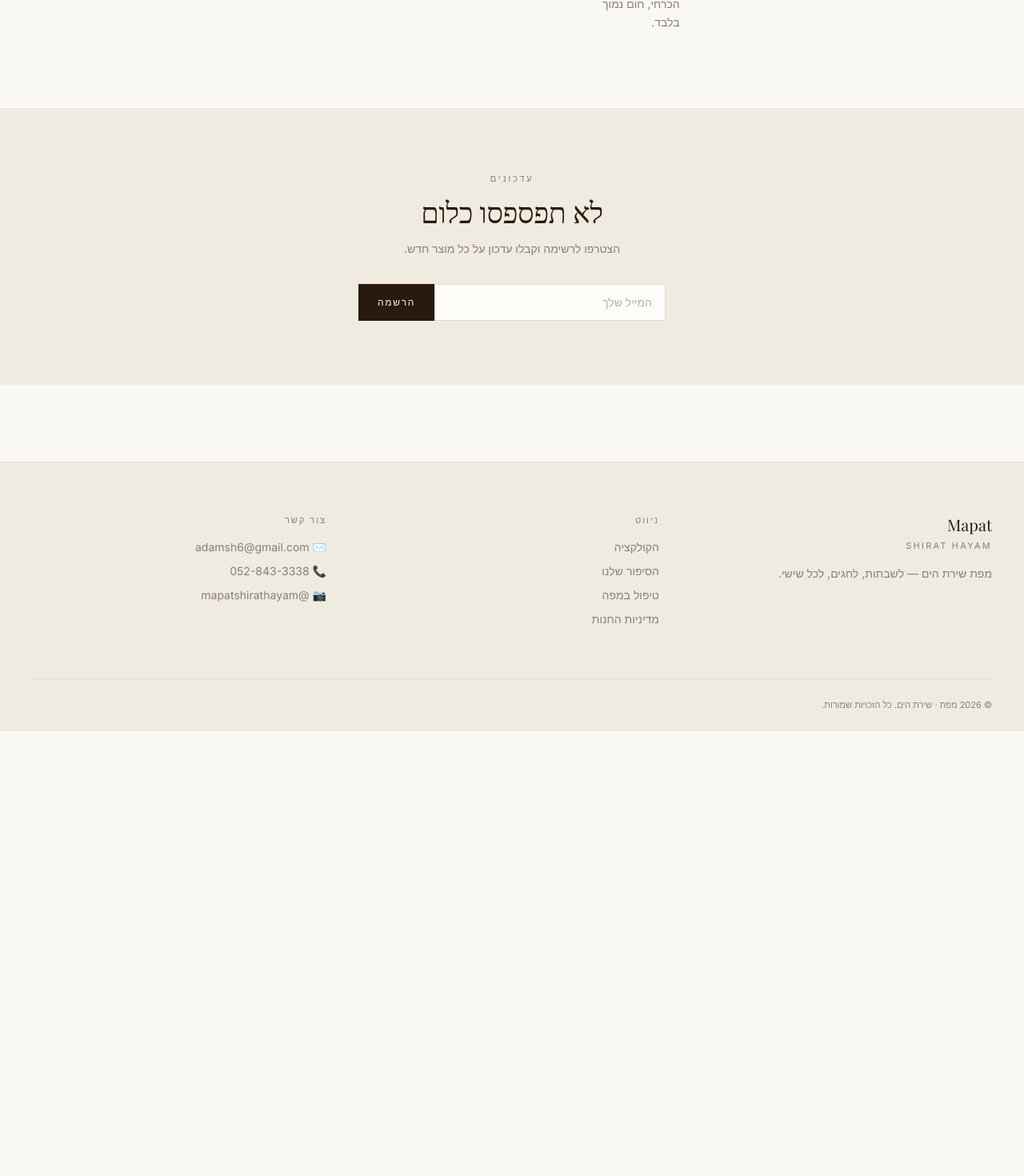
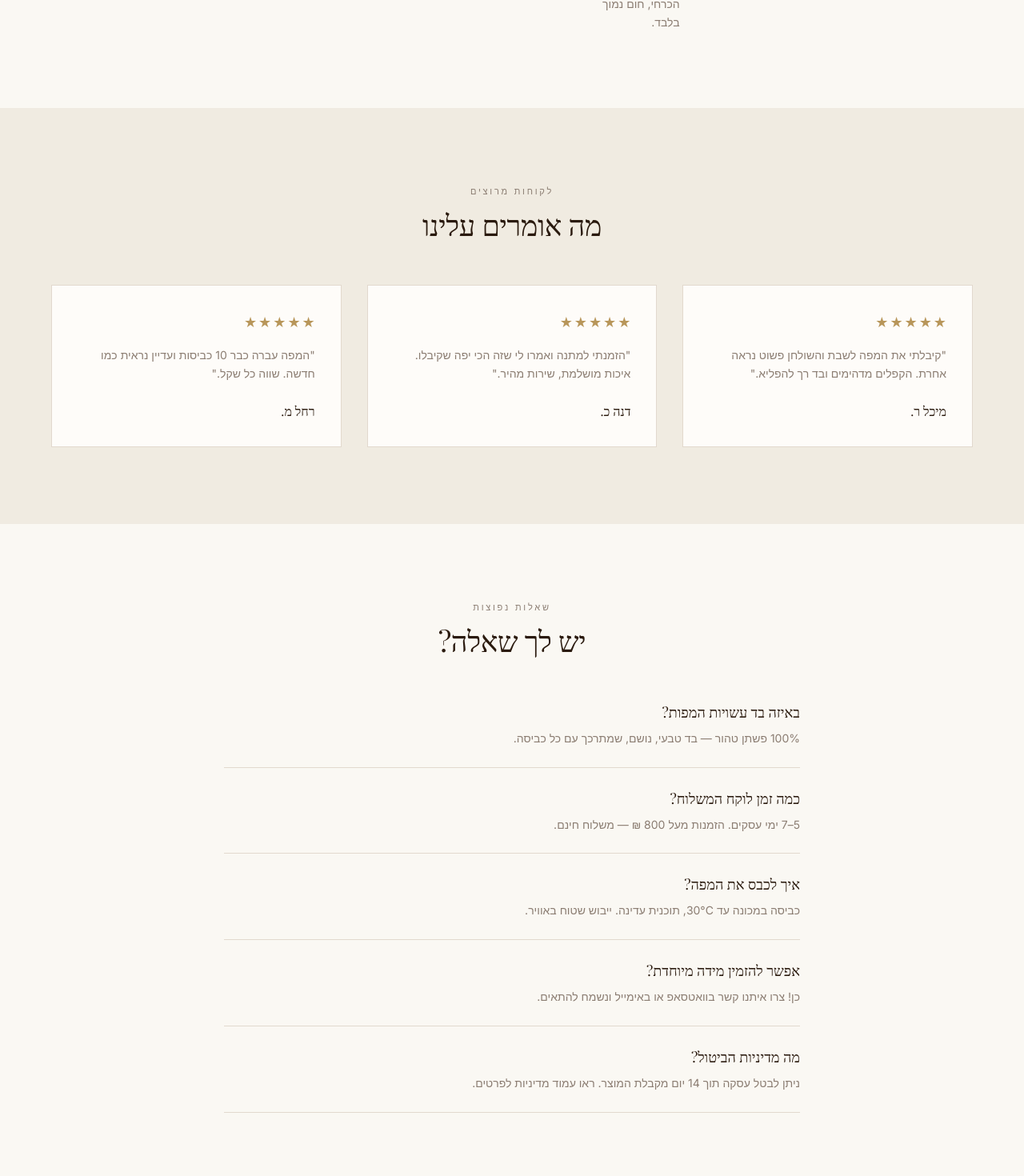
Before and after one commit to k4hpvj59kh-create/-, a Next.js app: page / in a window 1280 px wide. Shown: the part 2916-4386 px from the top of the page at 80% size. Before the commit the page ends 3830 px from the top, so only its background shows below. Built offline with nearby package versions, Linux system fonts and the light colour scheme; a web font is replaced by a local one.

Commit message:
feat: add reviews and FAQ sections

```diff
--- a/components/HomeContent.tsx
+++ b/components/HomeContent.tsx
@@ -102,6 +102,74 @@ export default function HomeContent() {
         </Reveal>
       </section>
 
+      {/* ביקורות */}
+      <section className="bg-linen py-24 px-6">
+        <div className="mx-auto max-w-7xl lg:px-10">
+          <Reveal>
+            <p className="text-[11px] tracking-[0.25em] uppercase text-taupe mb-3 text-center">{t("לקוחות מרוצים", "Happy Customers")}</p>
+            <h2 className="font-serif text-3xl md:text-4xl text-espresso mb-14 text-center">{t("מה אומרים עלינו", "What they say")}</h2>
+          </Reveal>
+          <div className="grid grid-cols-1 md:grid-cols-3 gap-8">
+            {[
+              { name: "מיכל ר.", text: t("קיבלתי את המפה לשבת והשולחן פשוט נראה אחרת. הקפלים מדהימים ובד רך להפליא.", "Received the tablecloth for Shabbat and the table just looks different. The ruffles are stunning and the fabric is incredibly soft."), stars: 5 },
+              { name: "דנה כ.", text: t("הזמנתי למתנה ואמרו לי שזה הכי יפה שקיבלו. איכות מושלמת, שירות מהיר.", "Ordered as a gift and they told me it's the most beautiful thing they received. Perfect quality, fast service."), stars: 5 },
+              { name: "רחל מ.", text: t("המפה עברה כבר 10 כביסות ועדיין נראית כמו חדשה. שווה כל שקל.", "The tablecloth has gone through 10 washes and still looks like new. Worth every penny."), stars: 5 },
+            ].map((r) => (
+              <Reveal key={r.name}>
+                <div className="bg-warm-white p-8 border border-linen-border">
+                  <div className="flex gap-0.5 mb-4">
+                    {Array.from({ length: r.stars }).map((_, i) => (
+                      <span key={i} className="text-gold text-lg">★</span>
+                    ))}
+                  </div>
+                  <p className="text-taupe leading-relaxed mb-6 text-sm">"{r.text}"</p>
+                  <p className="font-serif text-espresso">{r.name}</p>
+                </div>
+              </Reveal>
+            ))}
+          </div>
+        </div>
+      </section>
+
+      {/* FAQ */}
+      <section id="faq" className="mx-auto max-w-3xl px-6 py-24">
+        <Reveal>
+          <p className="text-[11px] tracking-[0.25em] uppercase text-taupe mb-3 text-center">{t("שאלות נפוצות", "FAQ")}</p>
+          <h2 className="font-serif text-3xl md:text-4xl text-espresso mb-14 text-center">{t("יש לך שאלה?", "Got a question?")}</h2>
+        </Reveal>
+        <div className="space-y-6">
+          {[
+            {
+              q: t("באיזה בד עשויות המפות?", "What fabric are the tablecloths made of?"),
+              a: t("100% פשתן טהור — בד טבעי, נושם, שמתרכך עם כל כביסה.", "100% pure linen — a natural, breathable fabric that softens with every wash."),
+            },
+            {
+              q: t("כמה זמן לוקח המשלוח?", "How long does shipping take?"),
+              a: t("5–7 ימי עסקים. הזמנות מעל 800 ₪ — משלוח חינם.", "5–7 business days. Orders over ₪800 — free shipping."),
+            },
+            {
+              q: t("איך לכבס את המפה?", "How do I wash the tablecloth?"),
+              a: t("כביסה במכונה עד 30°C, תוכנית עדינה. ייבוש שטוח באוויר.", "Machine wash up to 30°C, delicate cycle. Lay flat to air dry."),
+            },
+            {
+              q: t("אפשר להזמין מידה מיוחדת?", "Can I order a custom size?"),
+              a: t("כן! צרו איתנו קשר בוואטסאפ או באימייל ונשמח להתאים.", "Yes! Contact us via WhatsApp or email and we'll be happy to customize."),
+            },
+            {
+              q: t("מה מדיניות הביטול?", "What is the cancellation policy?"),
+              a: t("ניתן לבטל עסקה תוך 14 יום מקבלת המוצר. ראו עמוד מדיניות לפרטים.", "You can cancel within 14 days of receiving the product. See our policy page for details."),
+            },
+          ].map((item) => (
+            <Reveal key={item.q}>
+              <div className="border-b border-linen-border pb-6">
+                <p className="font-serif text-lg text-espresso mb-2">{item.q}</p>
+                <p className="text-sm text-taupe leading-relaxed">{item.a}</p>
+              </div>
+            </Reveal>
+          ))}
+        </div>
+      </section>
+
       <Newsletter />
     </>
   );
```
